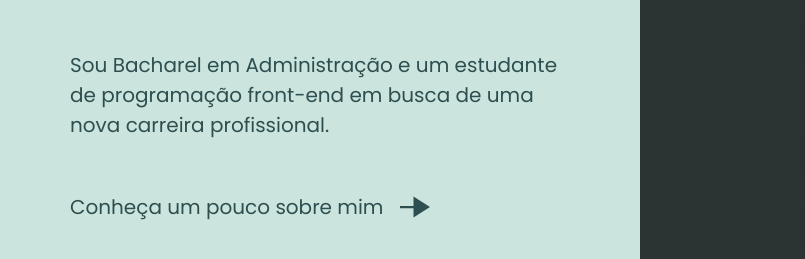
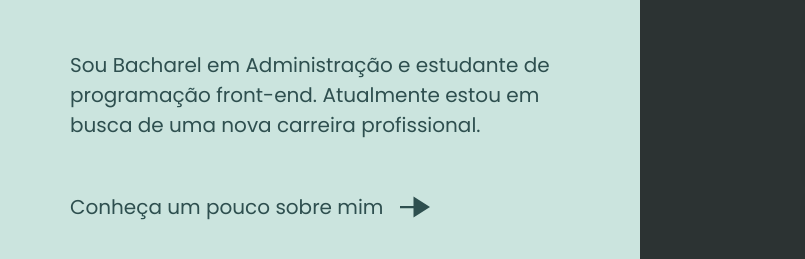
Before and after one commit to alefrrlima/links-page, a website: page index.html in a window 1280 px wide. Shown: the part 332-591 px from the top of the page, 0-805 px from the left. Drawn offline with Linux system fonts and the light colour scheme.

Commit message:
content update

```diff
--- a/index.html
+++ b/index.html
@@ -19,7 +19,7 @@
                <h1>Alexandre Ferreira Lima</h1>
             </div>
 
-            <h2 id="lside-second-text">Sou Bacharel em Administração e um estudante de programação front-end em busca de uma nova carreira profissional.</h2>
+            <h2 id="lside-second-text">Sou Bacharel em Administração e estudante de programação front-end. Atualmente estou em busca de uma nova carreira profissional.</h2>
 
             <div id="lside-third-text">
                <h2>Conheça um pouco sobre mim</h2>
```
